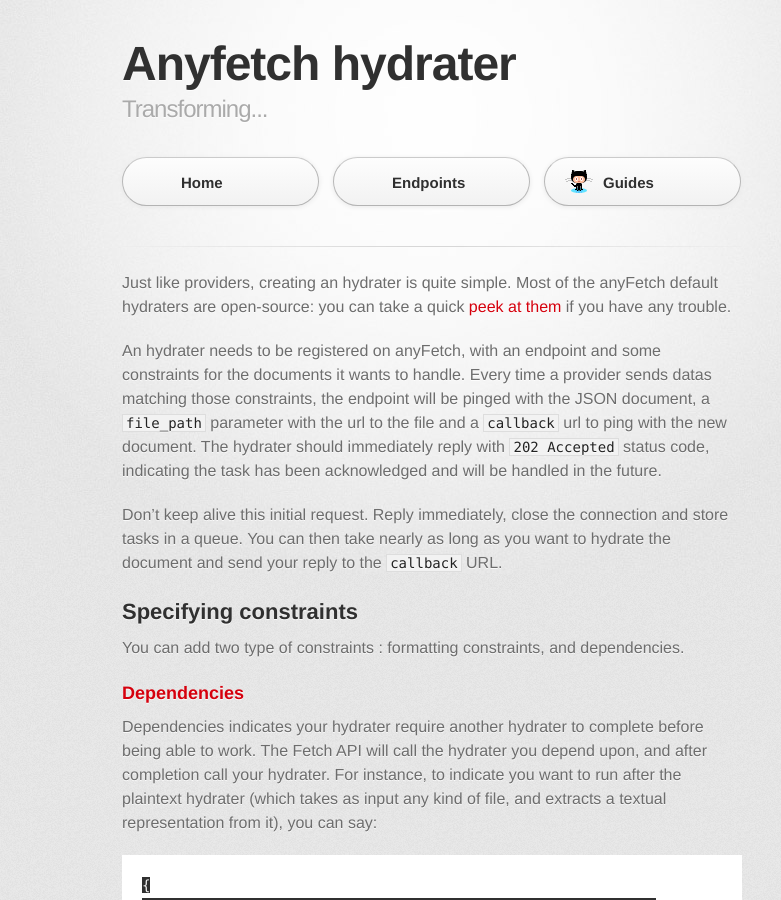
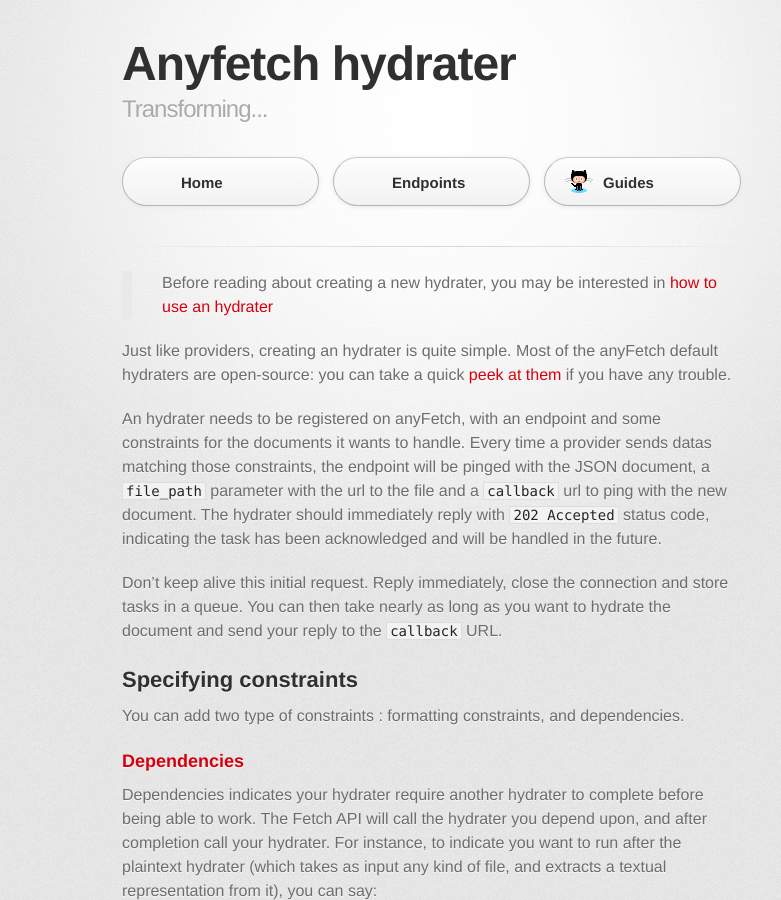
Before and after one commit to AnyFetch/developers.anyfetch.com, a Jekyll site: the page built from guides/hydrater.md, in a window 1280 px wide and 900 px high. Shown: the whole window, without its empty margins (208-989 px from the left). Built offline with Jekyll 4.4.1, drawn with Linux system fonts in a browser that asks for light colours; some web fonts are replaced; Markdown is read by kramdown in place of the engine named in the settings.

Commit message:
Updating old guides to point to new 'using' section'

```diff
--- a/guides/hydrater.md
+++ b/guides/hydrater.md
@@ -3,6 +3,8 @@
 subtitle: Transforming...
 layout: doc
 ---
+
+> Before reading about creating a new hydrater, you may be interested in [how to use an hydrater](/guides/using/hydrater.html)
 
 Just like providers, creating an hydrater is quite simple. Most of the anyFetch default hydraters are open-source: you can take a quick [peek at them](https://github.com/search?q=%40Papiel+hydrater) if you have any trouble.
 
```
Also changed, not shown: guides/provider.md (+2 -0 lines), guides/using/provider.md (added).
